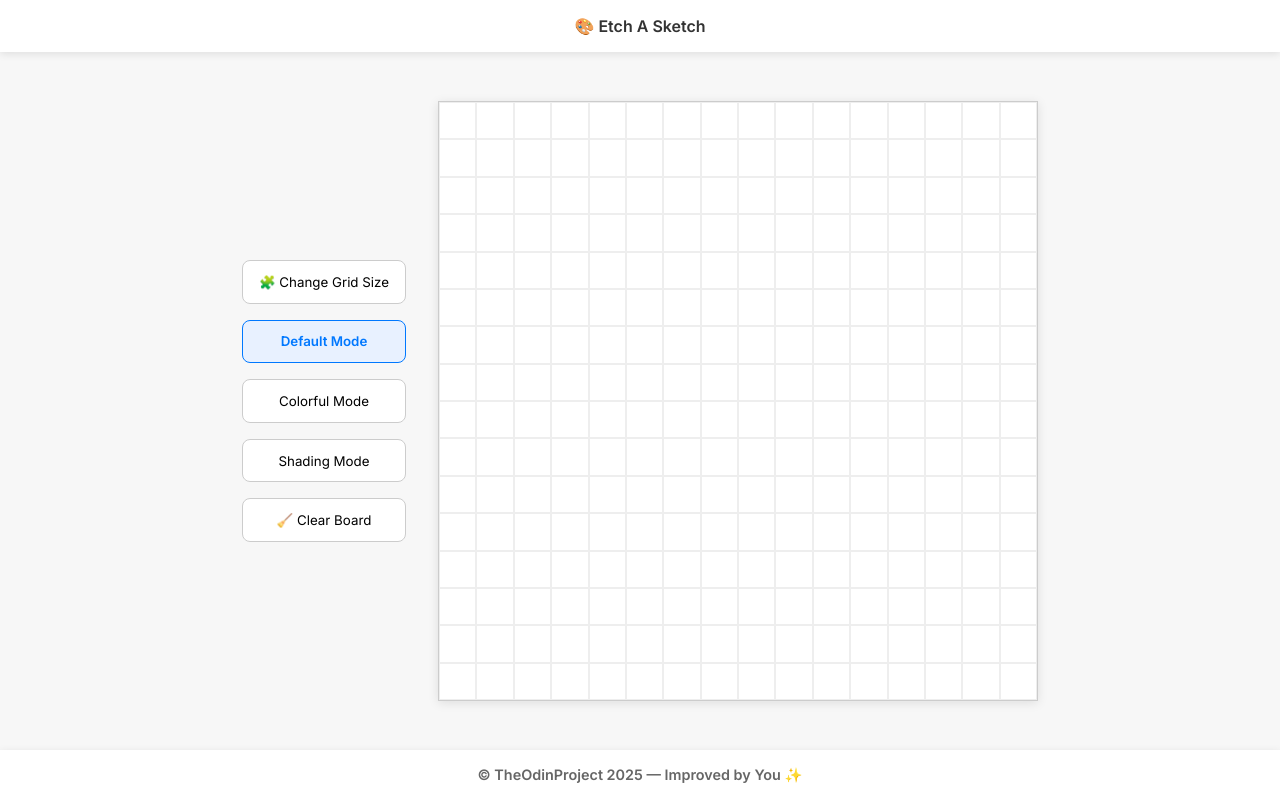
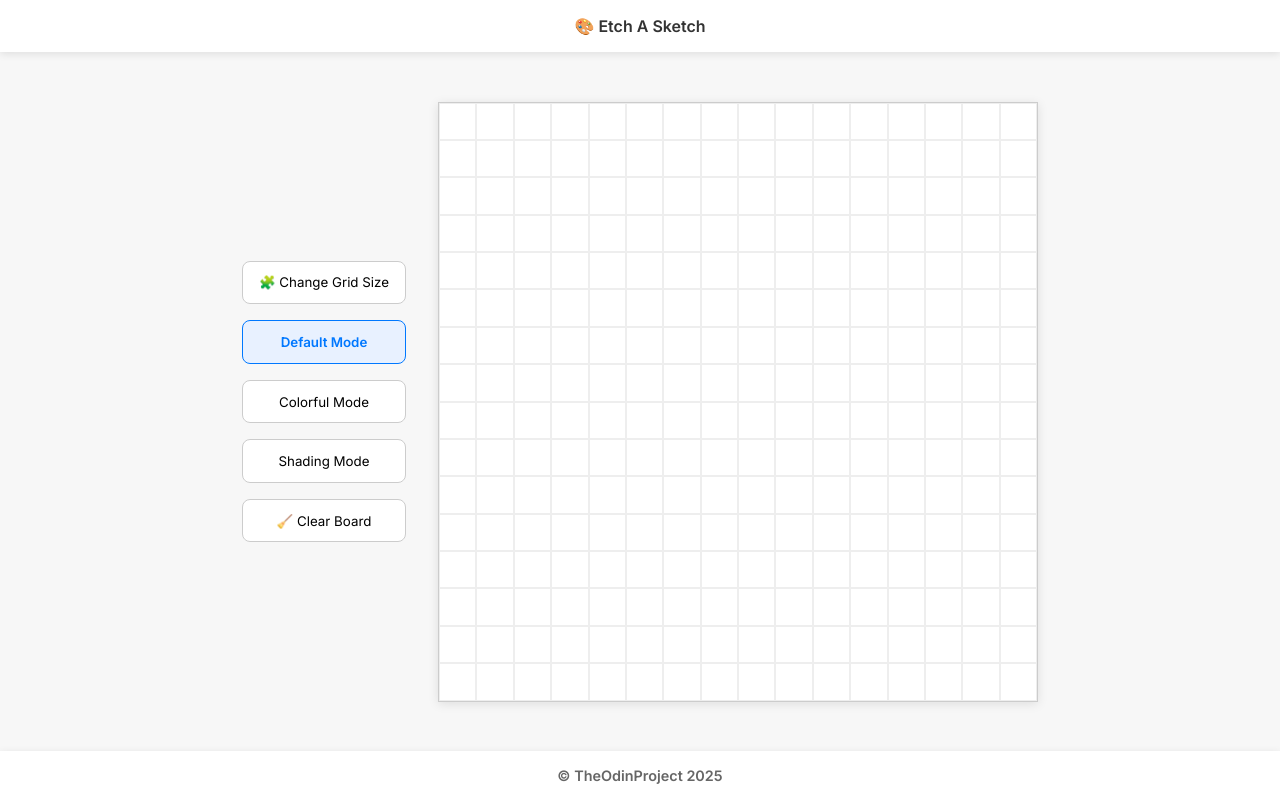
Before and after one commit to dommerts35/Etch-A-Sketch, a plain HTML site: page index.html in a window 1280 px wide. Drawn offline with Linux system fonts and the light colour scheme.

Commit message:
Update footer text in index.html
Removed the 'Improved by You ✨' text from the footer.

```diff
--- a/index.html
+++ b/index.html
@@ -22,6 +22,6 @@
     <section class="sketchpad"></section>
   </main>
 
-  <footer class="footer">© TheOdinProject 2025 — Improved by You ✨</footer>
+  <footer class="footer">© TheOdinProject 2025</footer>
 </body>
 </html>
```
